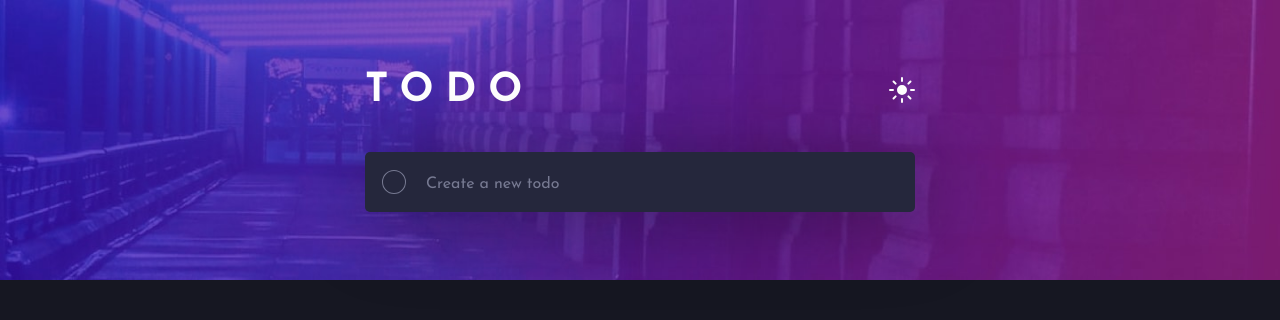
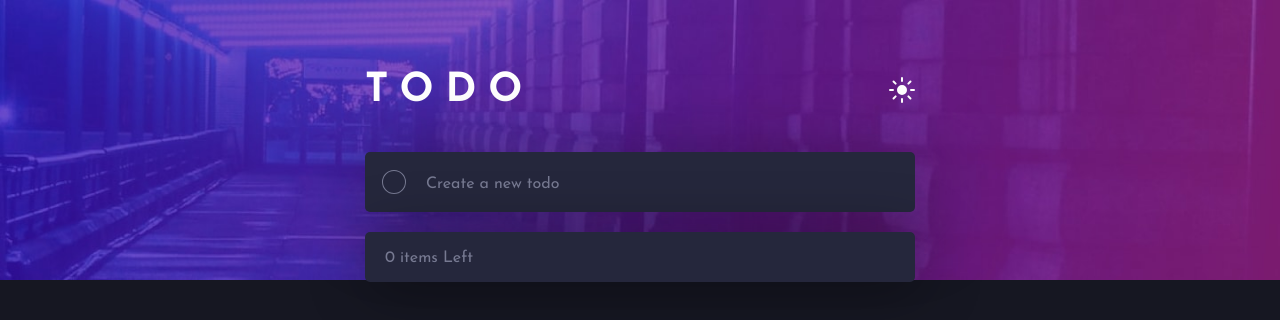
Before and after one commit to faha1999/todo-app, a React (Create React App) app: page / in a window 1280 px wide. Shown: the top 320 px of the page. Built offline with nearby package versions, Linux system fonts and the light colour scheme.

Commit message:
added taskLeft

```diff
--- a/src/App.jsx
+++ b/src/App.jsx
@@ -1,5 +1,6 @@
 import React, { useEffect, useState } from 'react';
 import { ThemeProvider } from 'styled-components';
+import { Footer } from './components/Footer';
 import { Header } from './components/Header';
 import { ToDoContainer } from './components/ToDoContainer';
 import { TodoInput } from './components/TodoInput';
@@ -42,6 +43,7 @@ export const App = () => {
               setTasks={setTasks}
               filter={filter}
             />
+            <Footer tasks={tasks} setTasks={setTasks} setFilter={setFilter} />
           </div>
         </main>
       </ThemeProvider>
--- /dev/null
+++ b/src/assets/styles/scss/components/_taskLeft.scss
@@ -0,0 +1,3 @@
+.itemsLeft span {
+  font-weight: 500;
+}
--- /dev/null
+++ b/src/components/Footer.jsx
@@ -0,0 +1,10 @@
+import React from 'react';
+import { TaskLeft } from './TaskLeft';
+
+export const Footer = ({ tasks, setTasks, setFilter }) => {
+  return (
+    <div className="items-filters-clear-container">
+      <TaskLeft items={tasks} />
+    </div>
+  );
+};
--- /dev/null
+++ b/src/components/TaskLeft.jsx
@@ -0,0 +1,15 @@
+import React from 'react';
+
+export const TaskLeft = ({ items }) => {
+  const itemsLeft = () => {
+    let completedItems = [];
+    let totalItems = items.length;
+    completedItems = items.filter((item) => item.taskCompleted === true);
+    return totalItems - completedItems.length;
+  };
+  return (
+    <div className="itemsLeft">
+      <span> {itemsLeft()} items Left</span>
+    </div>
+  );
+};
--- a/src/theme/Theme.jsx
+++ b/src/theme/Theme.jsx
@@ -46,7 +46,7 @@ const GlobalStyles = createGlobalStyle`
 
   .todoInput input::placeholder,
   .todoCheckbox.completed ~ .todoTask,
-  .items-left,
+  .itemsLeft,
   .clear-completed-btn,
   .filters button,
   .drag-drop-line{
```
Also changed, not shown: src/components/ClearBtn.jsx (added), src/components/Filters.jsx (added).
